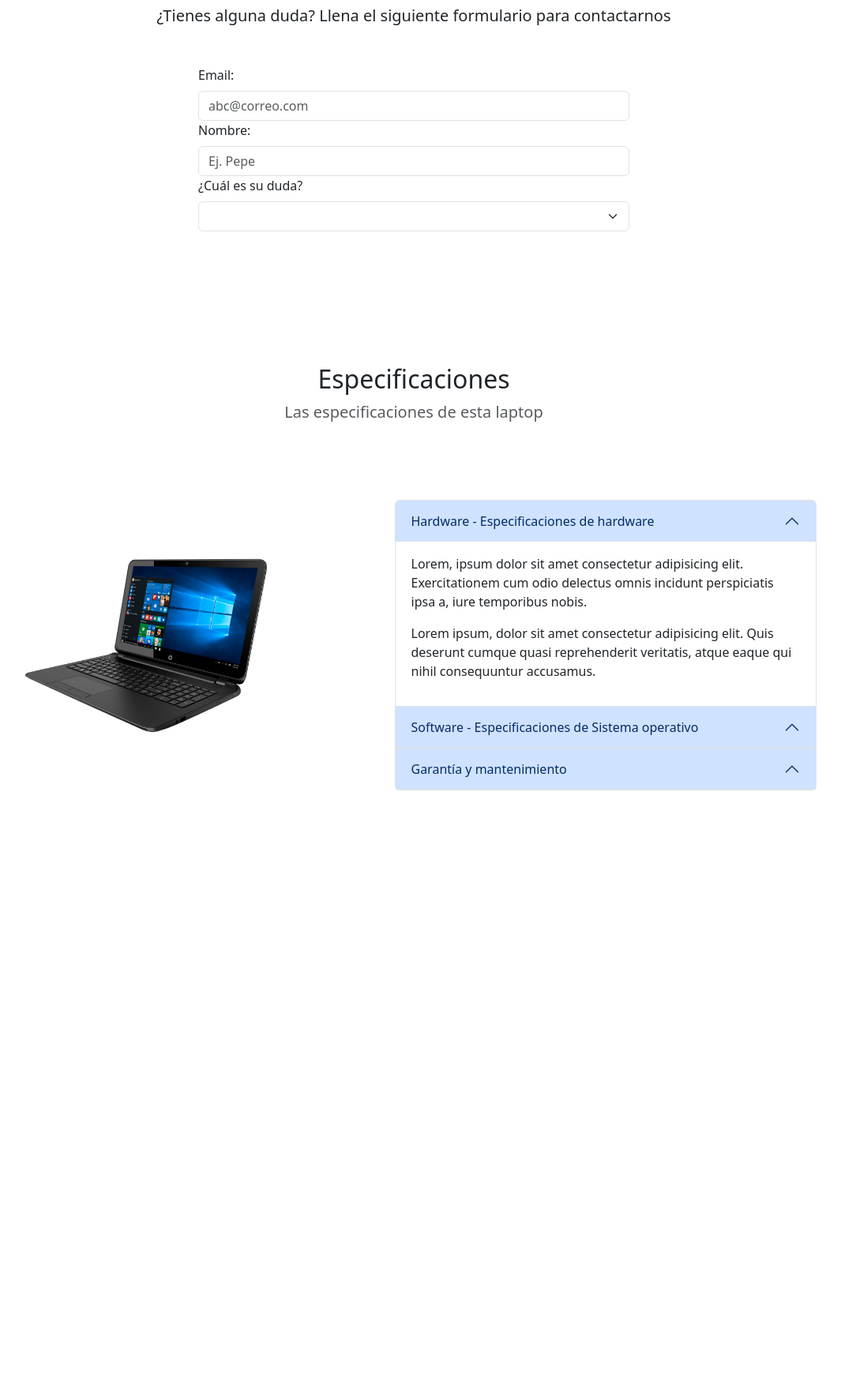
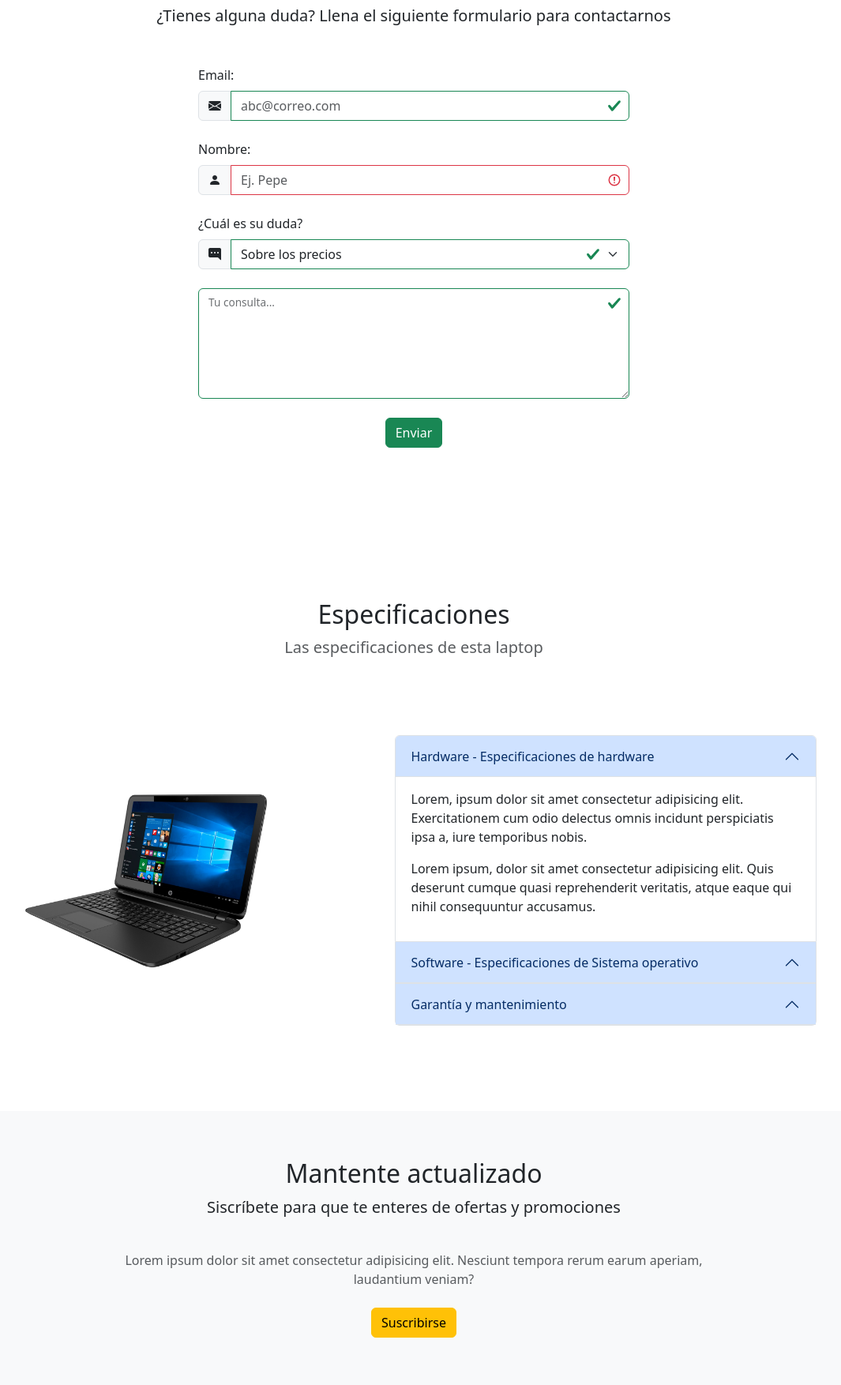
Before and after one commit to WinTux/Clases-Bootstrap, a plain HTML site: page Resources/completa.html in a window 1280 px wide. Shown: the part 2825-4579 px from the top of the page at 79% size, without its empty margins (116-1181 px from the left). Before the commit the page ends 3934 px from the top, so only its background shows below. Drawn offline with nearby package versions, Linux system fonts and the light colour scheme.

Commit message:
Formularios y Modal

```diff
--- a/Resources/completa.html
+++ b/Resources/completa.html
@@ -201,15 +201,44 @@
             </div>
             <div class="row justify-content-center my-5">
                 <div class="col-lg-6">
-                    <form action="#">
+                    <form action="#" class="was-validated">
                         <label for="correo" class="form-label">Email:</label>
-                        <input type="email" class="form-control" id="correo" placeholder="abc@correo.com">
-                        <label for="nombre" class="form-label">Nombre:</label>
-                        <input type="text" id="nombre" class="form-control" placeholder="Ej. Pepe">
+                        <div class="input-group mb-4">
+                            <span class="input-group-text">
+                                <i class="bi bi-envelope-fill"></i>
+                            </span>
+                            <input type="email" class="form-control" id="correo" placeholder="abc@correo.com">
+                        </div>
+                        <div class="my-3">
+                            <label for="nombre" class="form-label">Nombre:</label>
+                            <div class="input-group mb-4">
+                                <span class="input-group-text">
+                                    <i class="bi bi-person-fill"></i>
+                                </span>
+                                <input type="text" id="nombre" class="form-control" placeholder="Ej. Pepe" required>
+                            </div>
+                            <div class="valid-feedback">Es válido</div>
+                            <div class="invalid-feedback">Este campo es obligatorio</div>
+                        </div>
                         <label for="asunto" class="form-label">¿Cuál es su duda?</label>
-                        <select name="as" id="asunto" class="form-select">
-
-                        </select>
+                        <div class="input-group mb-4">
+                            <span class="input-group-text">
+                                <i class="bi bi-chat-right-dots-fill"></i>
+                            </span>
+                            <select name="as" id="asunto" class="form-select">
+                                <option value="desc">Sobre la descripción</option>
+                                <option value="prec" selected>Sobre los precios</option>
+                                <option value="recl">Sobre un reclamo</option>
+                                <option value="otro">Otra consulta</option>
+                            </select>
+                        </div>
+                        <div class="form-floating my-4 bt-5">
+                            <textarea name="consulta" id="consulta" style="height: 140px;" class="form-control"></textarea>
+                            <label for="consulta">Tu consulta...</label>
+                        </div>
+                        <div class="text-center mb-4">
+                            <button class="btn btn-success" type="submit">Enviar</button>
+                        </div>
                     </form>
                 </div>
             </div>
@@ -277,6 +306,33 @@
             </div>
         </div>
     </section>
+    <section id="pie" class="bg-light">
+        <div class="container">
+            <div class="text-center">
+                <h2>Mantente actualizado</h2>
+                <p class="lead">Siscríbete para que te enteres de ofertas y promociones</p>
+            </div>
+            <div class="row justify-content-center">
+                <div class="col-md-8 text-center">
+                    <p class="text-muted my-4">Lorem ipsum dolor sit amet consectetur adipisicing elit. Nesciunt tempora rerum earum aperiam, laudantium veniam?</p>
+                    <button class="btn btn-warning"
+                    data-bs-toggle="modal" data-bs-target="#modal-suscripcion">Suscribirse</button>
+                </div>
+            </div>
+        </div>
+    </section>
+    <div id="modal-suscripcion" class="modal fade" tabindex="-1"
+    aria-labelledby="modal-titulo" aria-hidden="true">
+        <div class="modal-dialog">
+            <div class="modal-content">
+                <div class="modal-header">
+                    <h5 id="modal-titulo" class="modal-title">Suscríbete a nuestro boletín informativo</h5>
+                    <button type="button" class="btn-close"
+                    data-bs-dismiss="modal" aria-label="Cerrar"></button>
+                </div>
+            </div>
+        </div>
+    </div>
     <script src="https://cdn.jsdelivr.net/npm/bootstrap@5.3.1/dist/js/bootstrap.bundle.min.js" integrity="sha384-HwwvtgBNo3bZJJLYd8oVXjrBZt8cqVSpeBNS5n7C8IVInixGAoxmnlMuBnhbgrkm" crossorigin="anonymous"></script>
 </body>
 </html>
```
